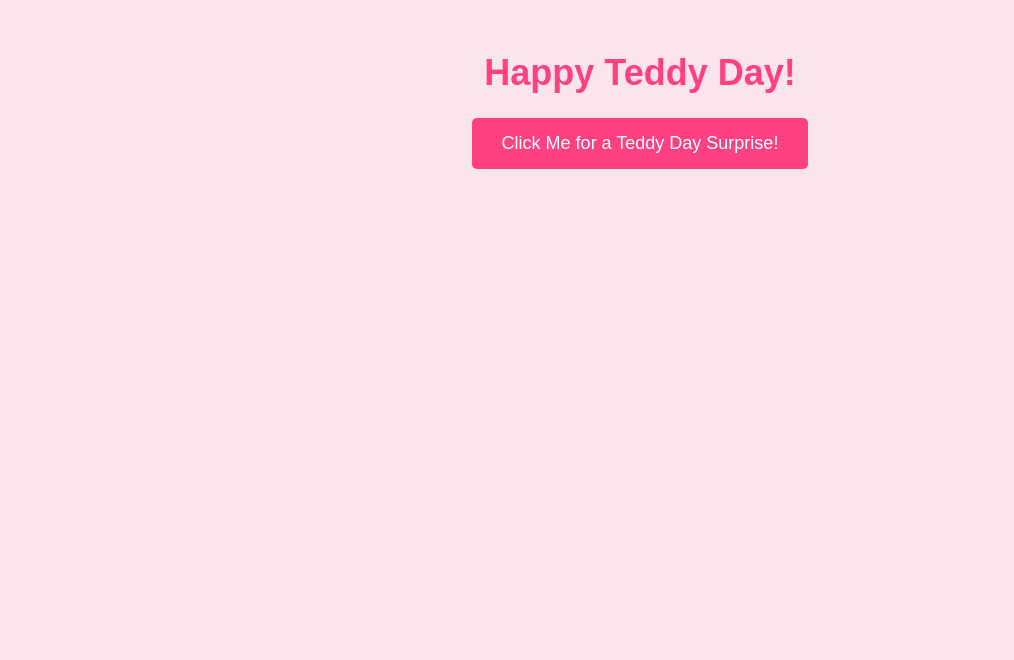
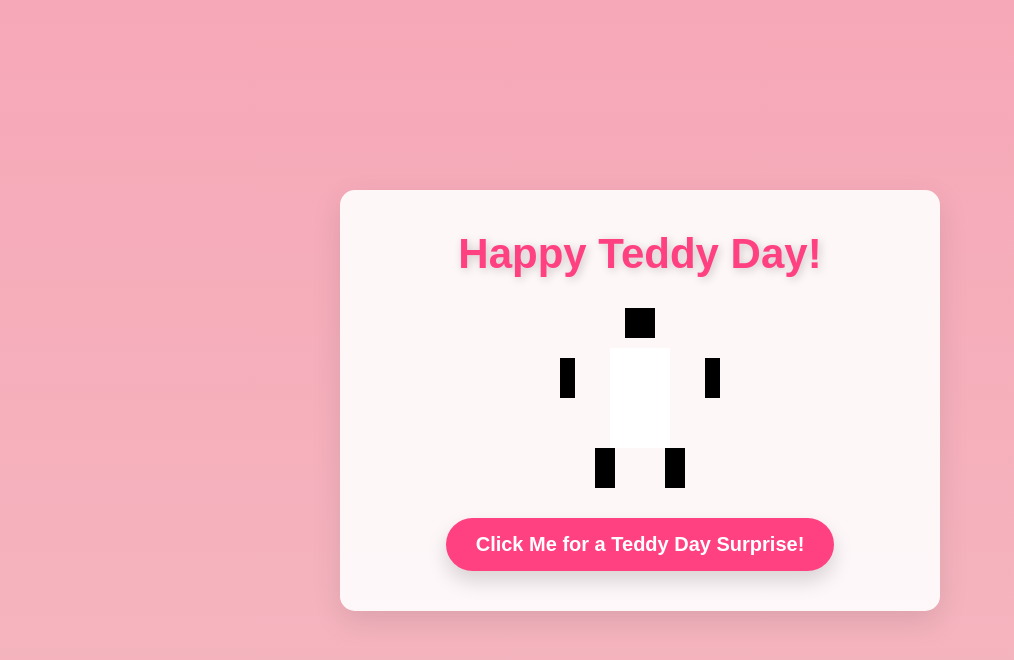
Before and after one commit to fxrhannn/teddy2, a plain HTML site: page index.html in a window 1280 px wide. Shown: the whole page, without its empty margins (0-1014 px from the left). Drawn offline with Linux system fonts and the light colour scheme.

Commit message:
Update styles.css

```diff
--- a/styles.css
+++ b/styles.css
@@ -1,55 +1,152 @@
+/* Reset some default styles */
+* {
+    margin: 0;
+    padding: 0;
+    box-sizing: border-box;
+}
+
 body {
     font-family: 'Arial', sans-serif;
-    background-color: #FCE4EC;
+    background: linear-gradient(to bottom, #f7a8b8, #f4b7c0);
+    height: 100vh;
+    display: flex;
+    justify-content: center;
+    align-items: center;
+    color: #4a148c;
     text-align: center;
-    padding: 20px;
+    overflow: hidden;
 }
 
 .container {
-    max-width: 800px;
-    margin: 0 auto;
+    background-color: rgba(255, 255, 255, 0.9);
+    border-radius: 15px;
+    padding: 40px;
+    box-shadow: 0 10px 30px rgba(0, 0, 0, 0.1);
+    max-width: 600px;
+    width: 90%;
+    text-align: center;
+    animation: fadeIn 1.5s ease-out;
 }
 
 h1 {
-    color: #FF4081;
-    font-size: 36px;
+    font-size: 42px;
+    margin-bottom: 20px;
+    font-weight: bold;
+    color: #ff4081;
+    text-shadow: 2px 2px 10px rgba(0, 0, 0, 0.2);
 }
 
-.panda img {
-    width: 200px;
-    height: auto;
-    animation: dance 1s infinite;
+/* Pixel Panda Design */
+.panda {
+    position: relative;
+    width: 120px;
+    height: 200px;
+    margin: 0 auto;
+    animation: pandaDance 1s infinite ease-in-out;
 }
 
-@keyframes dance {
-    0% {
+.pixel-head {
+    width: 30px;
+    height: 30px;
+    background-color: #000;
+    position: absolute;
+    top: 10px;
+    left: 45px;
+}
+
+.pixel-body {
+    width: 60px;
+    height: 100px;
+    background-color: #fff;
+    position: absolute;
+    top: 50px;
+    left: 30px;
+}
+
+.pixel-left-arm, .pixel-right-arm {
+    width: 15px;
+    height: 40px;
+    background-color: #000;
+    position: absolute;
+    top: 60px;
+}
+
+.pixel-left-arm {
+    left: -20px;
+}
+
+.pixel-right-arm {
+    right: -20px;
+}
+
+.pixel-left-leg, .pixel-right-leg {
+    width: 20px;
+    height: 40px;
+    background-color: #000;
+    position: absolute;
+    top: 150px;
+}
+
+.pixel-left-leg {
+    left: 15px;
+}
+
+.pixel-right-leg {
+    right: 15px;
+}
+
+/* Dancing Animation for Pixel Panda */
+@keyframes pandaDance {
+    0%, 100% {
         transform: rotate(0deg);
     }
     25% {
-        transform: rotate(15deg);
+        transform: rotate(10deg);
     }
     50% {
-        transform: rotate(0deg);
+        transform: rotate(-10deg);
     }
     75% {
-        transform: rotate(-15deg);
+        transform: rotate(5deg);
     }
-    100% {
-        transform: rotate(0deg);
-    }
+}
+
+/* Button Styling */
+.button-container {
+    margin-top: 20px;
 }
 
 button {
     padding: 15px 30px;
-    background-color: #FF4081;
+    background-color: #ff4081;
     color: white;
     border: none;
-    font-size: 18px;
+    font-size: 20px;
+    font-weight: bold;
+    border-radius: 30px;
     cursor: pointer;
-    border-radius: 5px;
-    transition: background-color 0.3s;
+    transition: all 0.3s ease;
+    box-shadow: 0 10px 20px rgba(0, 0, 0, 0.15);
 }
 
 button:hover {
-    background-color: #F50057;
+    background-color: #f50057;
+    transform: translateY(-5px);
+    box-shadow: 0 15px 30px rgba(0, 0, 0, 0.2);
 }
+
+button:focus {
+    outline: none;
+}
+
+/* Animation for container fade-in */
+@keyframes fadeIn {
+    0% {
+        opacity: 0;
+        transform: translateY(50px);
+    }
+    100% {
+        opacity: 1;
+        transform: translateY(0);
+    }
+}
```
